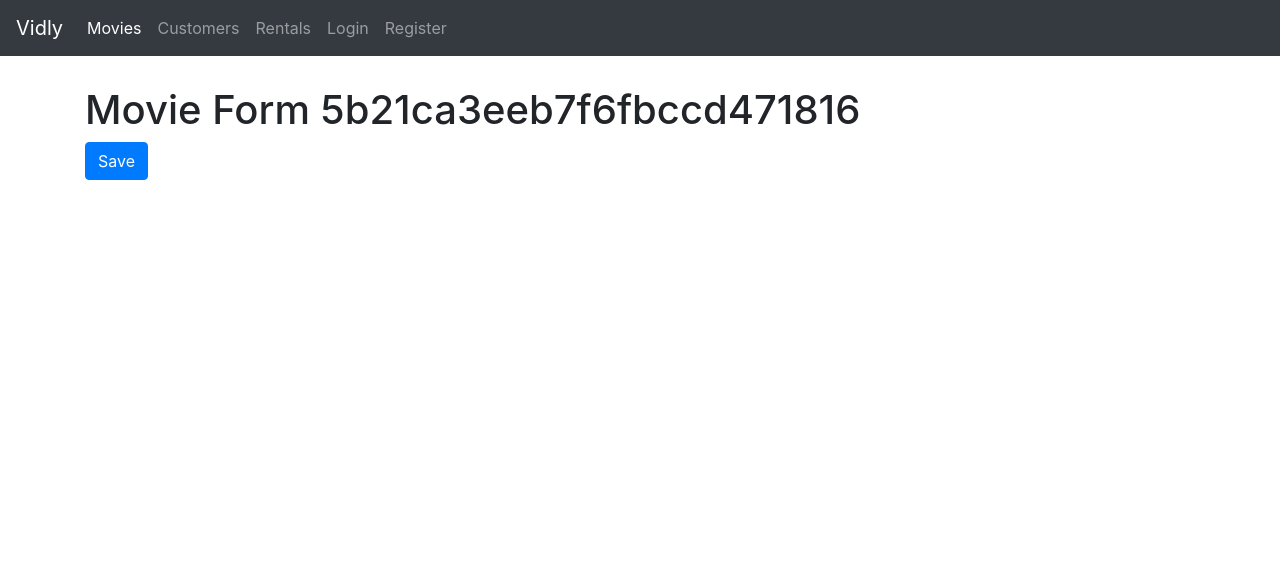
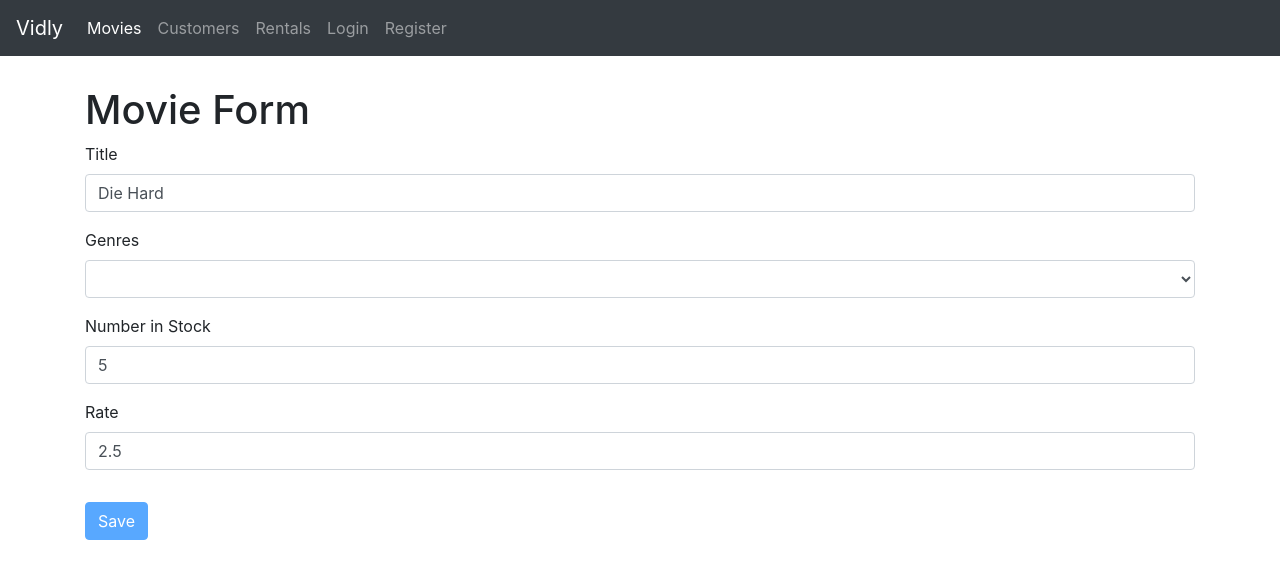
Before and after one commit to JosephBerm/Vidly, a React (Create React App) app: page /movies/5b21ca3eeb7f6fbccd471816 in a window 1280 px wide. Shown: the top 578 px of the page. Built offline with nearby package versions, Linux system fonts and the light colour scheme.

Commit message:
Some Bugs
There are some bugs in this. Save button doesn't activate when all information is inputted.

```diff
--- /dev/null
+++ b/src/common/select.jsx
@@ -0,0 +1,20 @@
+import React, { Component } from "react";
+
+const Select = ({ name, label, options, error, ...extra }) => {
+	return (
+		<div className='form-group'>
+			<label htmlFor={name}>{label}</label>
+			<select {...extra} name={name} id={name} className='form-control'>
+				<option value='' />
+				{options.map((option) => (
+					<option key={option._id} value={option._id}>
+						{option.name}
+					</option>
+				))}
+			</select>
+			{error && <div className='alert alert-danger'>{error}</div>}
+		</div>
+	);
+};
+
+export default Select;
--- a/src/components/form.jsx
+++ b/src/components/form.jsx
@@ -1,6 +1,7 @@
 import React from "react";
 import Input from "./../common/input";
 import Joi from "joi-browser";
+import Select from "./../common/select";
 
 class Form extends React.Component {
 	state = {
@@ -57,7 +58,7 @@ class Form extends React.Component {
 		);
 	};
 
-	renderInput = (name, label, type = "text") => {
+	renderInput(name, label, type = "text") {
 		const { data, errors } = this.state;
 
 		return (
@@ -70,7 +71,22 @@ class Form extends React.Component {
 				onChange={this.handleChange}
 			/>
 		);
-	};
+	}
+
+	renderSelect(name, label, options) {
+		const { data, errors } = this.state;
+
+		return (
+			<Select
+				name={name}
+				value={data[name]}
+				label={label}
+				options={options}
+				onChange={this.handleChange}
+				error={errors[name]}
+			/>
+		);
+	}
 }
 
 export default Form;
--- a/src/components/movieForm.jsx
+++ b/src/components/movieForm.jsx
@@ -1,16 +1,80 @@
 import React from "react";
+import Joi from "joi-browser";
+import { getGenres } from "./../services/fakeGenreService";
+import { getMovie, saveMovie } from "./../services/fakeMovieService";
+import Form from "./form";
 
-const MovieForm = ({ match, history }) => {
-	return (
-		<React.Fragment>
-			<h1>Movie Form {match.params.id}</h1>
-			<button
-				className='btn btn-primary'
-				onClick={() => history.push("/movies")}>
-				Save
-			</button>
-		</React.Fragment>
-	);
-};
+class MovieForm extends Form {
+	state = {
+		data: {
+			title: "",
+			genreId: "",
+			numberInStock: "",
+			dailyRentalRate: "",
+		},
+		genres: [],
+		errors: {},
+	};
+
+	schema = {
+		_id: Joi.string(),
+		title: Joi.string().required().label("Title"),
+		genreId: Joi.string().required().label("GenreId"),
+		numberInStock: Joi.string()
+			.required()
+			.min(0)
+			.max(100)
+			.label("Number in Stock"),
+		dailyRentalRate: Joi.string()
+			.required()
+			.min(0)
+			.max(10)
+			.label("Daily Rental Rate"),
+	};
+
+	componentDidMount() {
+		const genres = getGenres();
+		this.setState({ genres });
+
+		const movieId = this.props.match.params.id;
+		if (movieId === "new") return;
+
+		const movie = getMovie(movieId);
+		if (!movie) return this.props.history.replace("/not-found");
+
+		this.setState({ data: this.mapMovieInfo(movie) });
+	}
+
+	mapMovieInfo = (movie) => {
+		return {
+			_id: movie._id,
+			title: movie.title,
+			genreId: movie.genre.name,
+			numberInStock: movie.numberInStock,
+			dailyRentalRate: movie.dailyRentalRate,
+		};
+	};
+
+	doSubmit = () => {
+		saveMovie(this.state.data);
+		console.log("Saved.");
+		this.props.history.push("/movies");
+	};
+
+	render() {
+		return (
+			<div>
+				<h1>Movie Form</h1>
+				<form onSubmit={this.handleSubmit}>
+					{this.renderInput("title", "Title")}
+					{this.renderSelect("genreId", "Genres", this.state.genres)}
+					{this.renderInput("numberInStock", "Number in Stock")}
+					{this.renderInput("dailyRentalRate", "Rate")}
+					{this.renderButton("Save")}
+				</form>
+			</div>
+		);
+	}
+}
 
 export default MovieForm;
--- a/src/services/fakeMovieService.js
+++ b/src/services/fakeMovieService.js
@@ -8,7 +8,7 @@ const movies = [
 		numberInStock: 6,
 		dailyRentalRate: 2.5,
 		publishDate: "2018-01-03T19:04:28.809Z",
-    liked: false
+		liked: false,
 	},
 	{
 		_id: "5b21ca3eeb7f6fbccd471816",
@@ -16,7 +16,7 @@ const movies = [
 		genre: { _id: "5b21ca3eeb7f6fbccd471818", name: "Action" },
 		numberInStock: 5,
 		dailyRentalRate: 2.5,
-    liked: false
+		liked: false,
 	},
 	{
 		_id: "5b21ca3eeb7f6fbccd471817",
@@ -24,7 +24,7 @@ const movies = [
 		genre: { _id: "5b21ca3eeb7f6fbccd471820", name: "Thriller" },
 		numberInStock: 8,
 		dailyRentalRate: 3.7,
-    liked: false
+		liked: false,
 	},
 	{
 		_id: "5b21ca3eeb7f6fbccd471819",
@@ -32,7 +32,7 @@ const movies = [
 		genre: { _id: "5b21ca3eeb7f6fbccd471814", name: "Comedy" },
 		numberInStock: 7,
 		dailyRentalRate: 3.5,
-    liked: false
+		liked: false,
 	},
 	{
 		_id: "5b21ca3eeb7f6fbccd47181a",
@@ -40,7 +40,7 @@ const movies = [
 		genre: { _id: "5b21ca3eeb7f6fbccd471814", name: "Comedy" },
 		numberInStock: 7,
 		dailyRentalRate: 3.9,
-    liked: false
+		liked: false,
 	},
 	{
 		_id: "5b21ca3eeb7f6fbccd47181b",
@@ -48,7 +48,7 @@ const movies = [
 		genre: { _id: "5b21ca3eeb7f6fbccd471814", name: "Comedy" },
 		numberInStock: 7,
 		dailyRentalRate: 3.4,
-    liked: false
+		liked: false,
 	},
 	{
 		_id: "5b21ca3eeb7f6fbccd47181e",
@@ -56,7 +56,7 @@ const movies = [
 		genre: { _id: "5b21ca3eeb7f6fbccd471820", name: "Thriller" },
 		numberInStock: 7,
 		dailyRentalRate: 4.5,
-    liked: false
+		liked: false,
 	},
 	{
 		_id: "5b21ca3eeb7f6fbccd47181f",
@@ -64,7 +64,7 @@ const movies = [
 		genre: { _id: "5b21ca3eeb7f6fbccd471820", name: "Thriller" },
 		numberInStock: 4,
 		dailyRentalRate: 3.5,
-    liked: false
+		liked: false,
 	},
 	{
 		_id: "34c18atfk14jt09qeif356df",
@@ -72,7 +72,7 @@ const movies = [
 		genre: { _id: "5b21ca3eeb7f6fbccd471820", name: "Thriller" },
 		numberInStock: 9,
 		dailyRentalRate: 4.0,
-    liked: false
+		liked: false,
 	},
 	{
 		_id: "5b21ca3eeb7f6fbccd471821",
@@ -80,40 +80,35 @@ const movies = [
 		genre: { _id: "5b21ca3eeb7f6fbccd471818", name: "Action" },
 		numberInStock: 7,
 		dailyRentalRate: 4.9,
-    liked: false
-  }
+		liked: false,
+	},
 ];
 
-export function getMovies()
-{
+export function getMovies() {
 	return movies;
 }
 
-export function getMovie(id)
-{
-  return movies.find(m => m._id === id);
+export function getMovie(id) {
+	return movies.find((m) => m._id === id);
 }
 
-export function saveMovie(movie)
-{
-  let movieInDb = movies.find(m => m._id === movie._id) || {};
-  movieInDb.name = movie.name;
-  movieInDb.genre = genresAPI.genres.find(g => g._id === movie.genreId);
+export function saveMovie(movie) {
+	let movieInDb = movies.find((m) => m._id === movie._id) || {};
+	movieInDb.name = movie.title;
+	movieInDb.genre = genresAPI.genres.find((g) => g._id === movie.genreId);
 	movieInDb.numberInStock = movie.numberInStock;
 	movieInDb.dailyRentalRate = movie.dailyRentalRate;
 
-  if (!movieInDb._id)
-  {
-    movieInDb._id = Date.now();
+	if (!movieInDb._id) {
+		movieInDb._id = Date.now().toString();
 		movies.push(movieInDb);
 	}
 
 	return movieInDb;
 }
 
-export function deleteMovie(id)
-{
-  let movieInDb = movies.find(m => m._id === id);
+export function deleteMovie(id) {
+	let movieInDb = movies.find((m) => m._id === id);
 	movies.splice(movies.indexOf(movieInDb), 1);
 	return movieInDb;
 }
```
Lines whose indentation alone changed are shown as unchanged.
